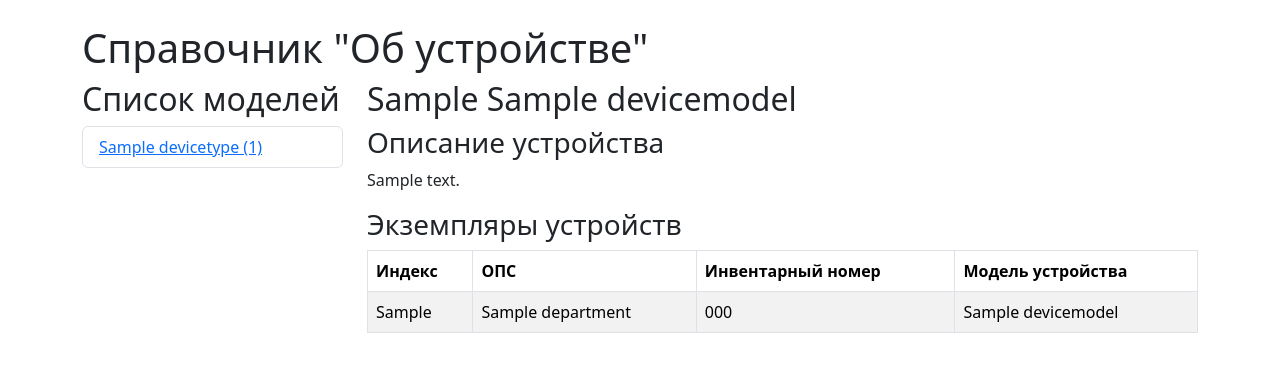
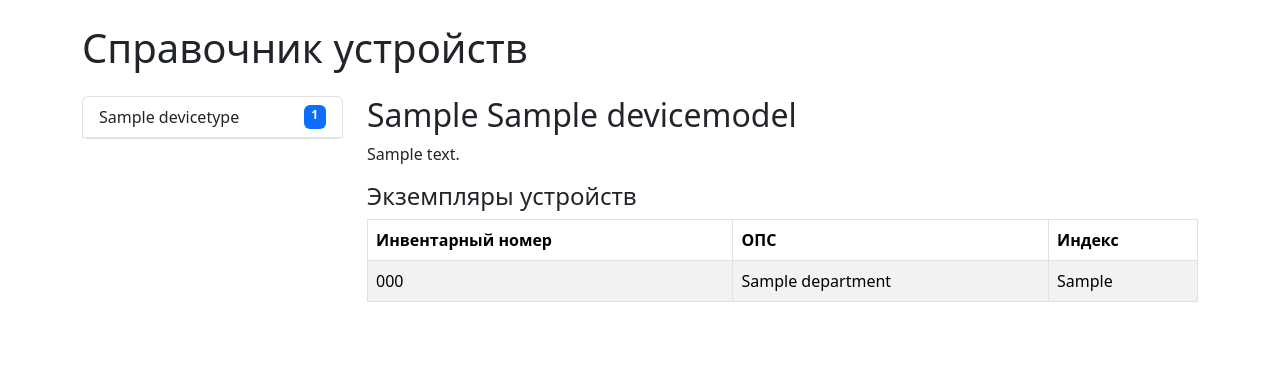
Before and after one commit to IllusionOfControl/information-system, a Django app: page /device_models/?device_model=1 in a window 1280 px wide. Shown: the part 56-428 px from the top of the page. Run offline with Django 5.2, Linux system fonts and the light colour scheme; tables that the repository leaves empty hold one stand-in row (values such as "Sample post").

Commit message:
fix template

```diff
--- a/templates/core/device_model_list.html
+++ b/templates/core/device_model_list.html
@@ -2,70 +2,67 @@
 
 {% block content %}
 
-    <h1>Справочник "Об устройстве"</h1>
-
-    <div class="row">
+    <h1>Справочник устройств</h1>
+    <div class="row mt-4">
         <div class="col-md-3">
-            <h2>Список моделей</h2>
-            <ul class="list-group">
-                {#                <li class="list-group-item {% if not selected_device_type %}active{% endif %}">#}
-                {#                    <a href="{% url 'device_model_list' %}">Все</a>#}
-                {#                </li>#}
+            <div class="list-group border-bottom scrollarea">
                 {% for device_type in device_types %}
-                    <li class="list-group-item {% if device_type == selected_device_type %}active{% endif %}">
-                        <a data-bs-toggle="collapse" href="#collapse{{ device_type.id }}" role="button"
+                    <a class="list-group-item list-group-item-action d-flex justify-content-between {% if device_type == selected_device_type %}active{% endif %}"
+                       data-bs-toggle="collapse" href="#collapse{{ device_type.id }}"
+                       role="button"
                        aria-expanded="false" aria-controls="collapse{{ device_type.id }}">
-                            {{ device_type.name }} ({{ device_type.devicemodel_set.all | length }})
+                        {{ device_type.name }}
+                        <span class="badge bg-primary badge-pill">{{ device_type.devicemodel_set.all | length }}</span>
                     </a>
                     <div class="collapse" id="collapse{{ device_type.id }}">
-                            <ul class="list-unstyled">
+                        <div class="list-group-flush bg-light">
                             {% for device_model in device_type.devicemodel_set.all %}
-                                    <li class="{% if device_model == selected_device_model %}active{% endif %}">
-                                        <a href="{% url 'device_model_list' %}?device_model={{ device_model.id }}"
-                                           style="padding-left: 20px;">
+                                <a class="list-group-item list-group-item-action {% if device_model == selected_device_model %}active{% endif %}"
+                                   href="{% url 'device_model_list' %}?device_model={{ device_model.id }}"
+                                   style="padding-left: 40px;">
                                     {{ device_model.manufacturer }} {{ device_model.name }}
                                 </a>
-                                    </li>
                             {% endfor %}
-                            </ul>
                         </div>
-                    </li>
+                    </div>
                 {% endfor %}
-            </ul>
+            </div>
         </div>
 
         <div class="col-md-9">
             {% if selected_device_model %}
                 <h2>{{ selected_device_model.manufacturer }} {{ selected_device_model.name }}</h2>
-                {% if device_model.image %}
-                    <img src="{{ device_model.image.url }}" alt="{{ device_model.name }}" width="200">
-                {% endif %}
 
-                <h3>Описание устройства</h3>
+                <div class="row">
+                    <div class="col-md-9">
                         {% if selected_device_model.description %}
                             <p>{{ selected_device_model.description }}</p>
                         {% else %}
                             <p>Описание отсутствует</p>
                         {% endif %}
+                    </div>
+                    <div class="col-md-3">
+                        {% if device_model.image %}
+                            <img src="{{ device_model.image.url }}" alt="{{ device_model.name }}" width="200">
+                        {% endif %}
+                    </div>
+                </div>
 
-                <h3>Экземпляры устройств</h3>
-
+                <h4>Экземпляры устройств</h4>
                 <table class="table table-bordered table-striped">
                     <thead>
                     <tr>
+                        <th>Инвентарный номер</th>
+                        <th>ОПС</th>
                         <th>Индекс</th>
-                        <th>ОПС</th>
-                        <th>Инвентарный номер</th>
-                        <th>Модель устройства</th>
                     </tr>
                     </thead>
                     <tbody>
                     {% for device_instance in device_instances %}
                         <tr>
+                            <td>{{ device_instance.inventory_number }}</td>
+                            <td>{{ device_instance.department.name }}</td>
                             <td>{{ device_instance.department.index }}</td>
-                            <td>{{ device_instance.department.name }}</td>
-                            <td>{{ device_instance.inventory_number }}</td>
-                            <td>{{ device_instance.device_model.name }}</td>
                         </tr>
                     {% endfor %}
                     </tbody>
```
Also changed, not shown: templates/core/department_list.html (+9 -11 lines). Lines whose indentation alone changed are shown as unchanged.
